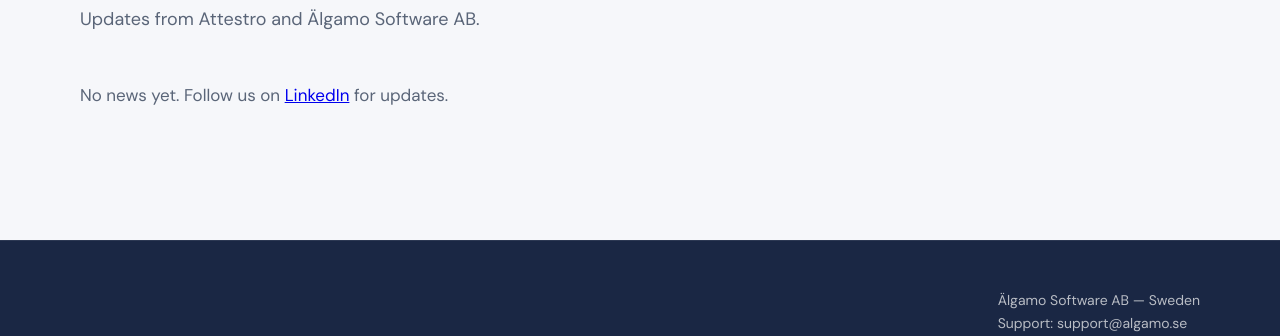
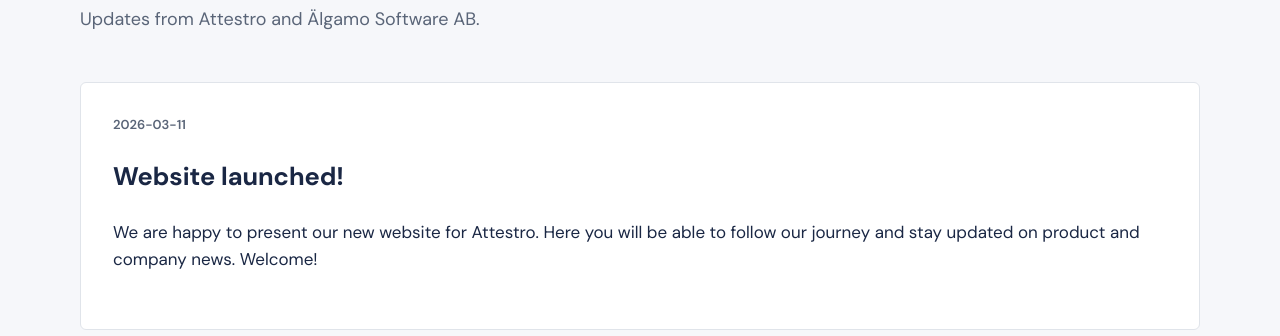
Before and after one commit to Adamact/website, a website built with Vite: page blog.html in a window 1280 px wide. Shown: the part 306-642 px from the top of the page. Built offline with nearby package versions, Linux system fonts and the light colour scheme.

Commit message:
Added a piece of news

```diff
--- a/blog.html
+++ b/blog.html
@@ -82,7 +82,13 @@
         <h1 class="section-title" data-i18n="blogTitle">Nyheter</h1>
         <p class="section-lead" data-i18n="blogLead">Senaste uppdateringarna från Attestro och Älgamo Software AB.</p>
 
-        <p class="about-text" data-i18n="blogEmpty" data-i18n-html>Inga nyheter ännu. Följ oss på <a href="https://www.linkedin.com/company/%C3%A4lgamo-software-ab/" target="_blank" rel="noopener noreferrer">LinkedIn</a> för uppdateringar.</p>
+        <div class="blog-posts">
+          <article class="blog-post-entry">
+            <time datetime="2026-03-11">2026-03-11</time>
+            <h2 data-i18n="blogPost1Title">Webbplatsen är lanserad!</h2>
+            <p data-i18n="blogPost1Body">Vi är glada att kunna presentera vår nya webbplats för Attestro. Här kommer ni kunna följa vår resa och ta del av nyheter om produkten och företaget. Välkomna!</p>
+          </article>
+        </div>
       </div>
     </section>
   </main>
--- a/src/main.ts
+++ b/src/main.ts
@@ -238,6 +238,8 @@
     blogTitle: "Nyheter",
     blogLead: "Uppdateringar från Attestro och Älgamo Software AB.",
     blogEmpty: "Inga nyheter ännu. Följ oss på <a href=\"https://www.linkedin.com/company/%C3%A4lgamo-software-ab/\" target=\"_blank\" rel=\"noopener noreferrer\">LinkedIn</a> för uppdateringar.",
+    blogPost1Title: "Webbplatsen är lanserad!",
+    blogPost1Body: "Vi är glada att kunna presentera vår nya webbplats för Attestro. Här kommer ni kunna följa vår resa och ta del av nyheter om produkten och företaget. Välkomna!",
     footerBlog: "Nyheter",
     // Calculator
     calcTitle: "Hur mycket tid kan ni spara?",
@@ -483,6 +485,8 @@
     blogTitle: "News",
     blogLead: "Updates from Attestro and Älgamo Software AB.",
     blogEmpty: "No news yet. Follow us on <a href=\"https://www.linkedin.com/company/%C3%A4lgamo-software-ab/\" target=\"_blank\" rel=\"noopener noreferrer\">LinkedIn</a> for updates.",
+    blogPost1Title: "Website launched!",
+    blogPost1Body: "We are happy to present our new website for Attestro. Here you will be able to follow our journey and stay updated on product and company news. Welcome!",
     footerBlog: "News",
     // Calculator
     calcTitle: "How much time can you save?",
```
